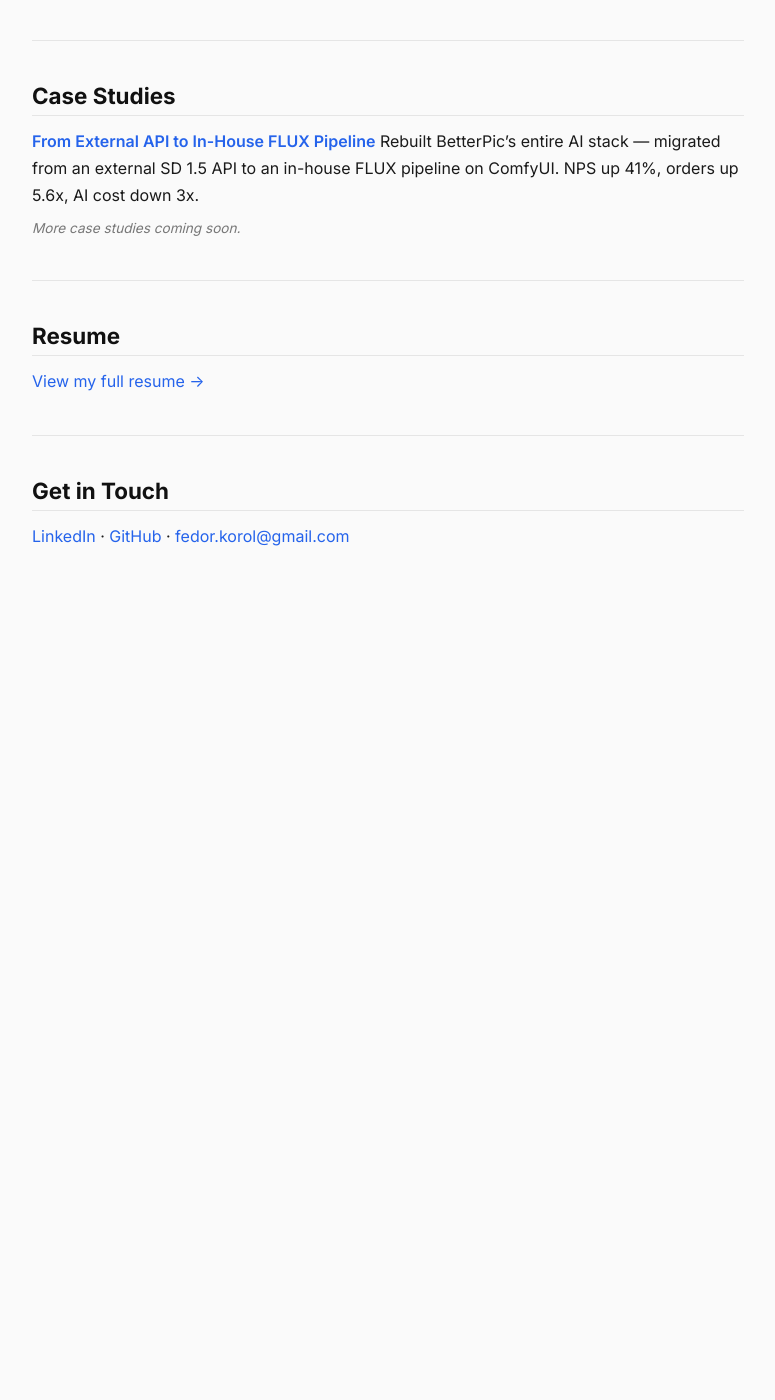
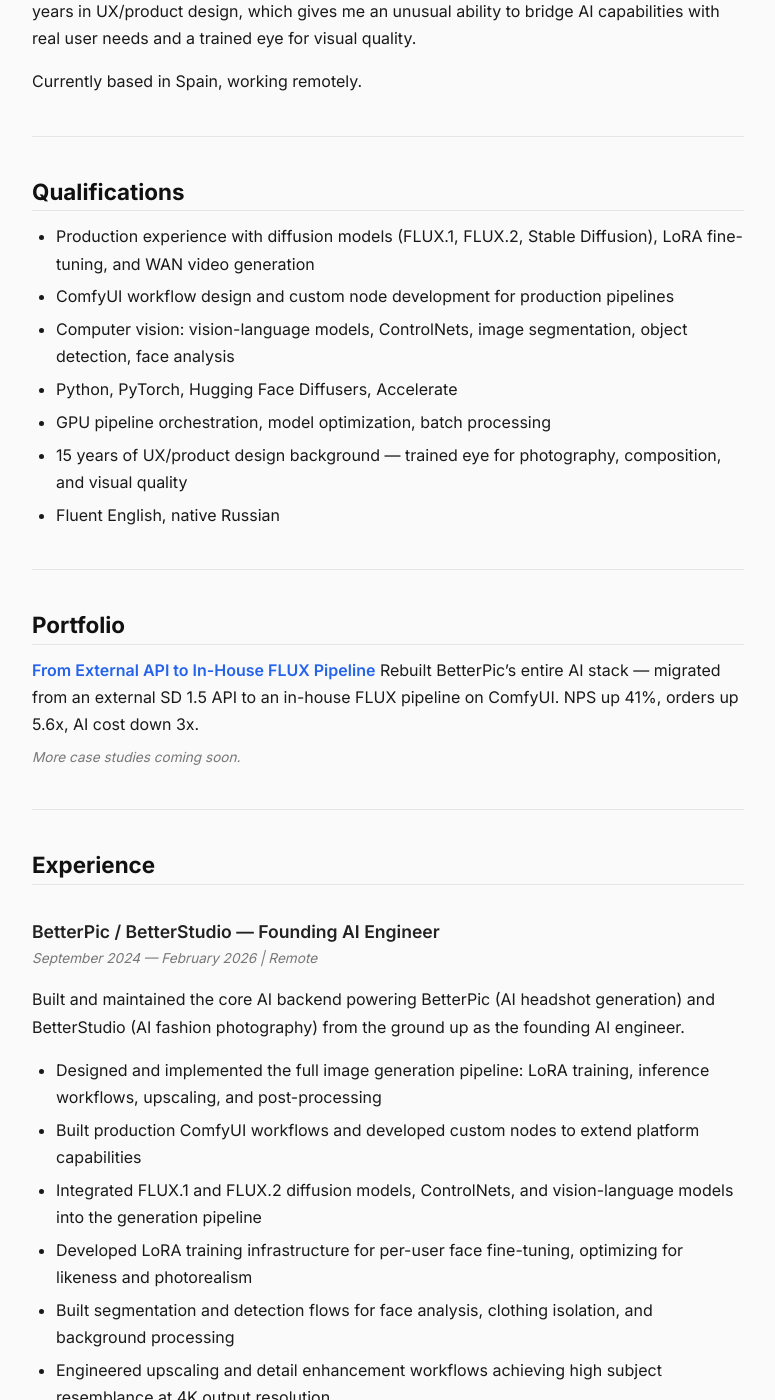
Before and after one commit to sdk401/portfolio, a Jekyll site: the page built from index.md, in a window 1280 px wide and 1400 px high, scrolled down 306 px. Shown: the whole window, without its empty margins (252-1027 px from the left). Built offline with Jekyll 4.4.1, drawn with Linux system fonts in a browser that asks for light colours; before the commit the page ends 936 px from its top, so only the background shows below that; some of the changed text lies outside the part shown.

Commit message:
Reorganize home page: summary, qualifications, portfolio, experience

```diff
--- a/index.md
+++ b/index.md
@@ -8,13 +8,29 @@ title: Home
 Generative AI Engineer — building image and video generation pipelines.
 {: .subtitle}
 
+---
+
+## Summary
+
 I build production AI systems for image and video generation — LoRA training, ComfyUI workflow design, diffusion model integration, and quality optimization. Previously spent 15 years in UX/product design, which gives me an unusual ability to bridge AI capabilities with real user needs and a trained eye for visual quality.
 
 Currently based in Spain, working remotely.
 
 ---
 
-## Case Studies
+## Qualifications
+
+- Production experience with diffusion models (FLUX.1, FLUX.2, Stable Diffusion), LoRA fine-tuning, and WAN video generation
+- ComfyUI workflow design and custom node development for production pipelines
+- Computer vision: vision-language models, ControlNets, image segmentation, object detection, face analysis
+- Python, PyTorch, Hugging Face Diffusers, Accelerate
+- GPU pipeline orchestration, model optimization, batch processing
+- 15 years of UX/product design background — trained eye for photography, composition, and visual quality
+- Fluent English, native Russian
+
+---
+
+## Portfolio
 
 **[From External API to In-House FLUX Pipeline]({{ '/case-study-betterpic-pipeline/' | relative_url }})**
 Rebuilt BetterPic's entire AI stack — migrated from an external SD 1.5 API to an in-house FLUX pipeline on ComfyUI. NPS up 41%, orders up 5.6x, AI cost down 3x.
@@ -23,9 +39,23 @@ Rebuilt BetterPic's entire AI stack — migrated from an external SD 1.5 API to
 
 ---
 
-## Resume
+## Experience
 
-[View my full resume →]({{ '/resume' | relative_url }})
+### BetterPic / BetterStudio — Founding AI Engineer
+*September 2024 — February 2026 | Remote*
+
+Built and maintained the core AI backend powering BetterPic (AI headshot generation) and BetterStudio (AI fashion photography) from the ground up as the founding AI engineer.
+
+- Designed and implemented the full image generation pipeline: LoRA training, inference workflows, upscaling, and post-processing
+- Built production ComfyUI workflows and developed custom nodes to extend platform capabilities
+- Integrated FLUX.1 and FLUX.2 diffusion models, ControlNets, and vision-language models into the generation pipeline
+- Developed LoRA training infrastructure for per-user face fine-tuning, optimizing for likeness and photorealism
+- Built segmentation and detection flows for face analysis, clothing isolation, and background processing
+- Engineered upscaling and detail enhancement workflows achieving high subject resemblance at 4K output resolution
+- Identified and resolved pipeline bottlenecks, improving generation quality and throughput
+- Designed and evaluated image quality through a trained photographic eye — composition, lighting, skin tones, and detail
+
+[View full resume →]({{ '/resume' | relative_url }})
 
 ---
 
```
